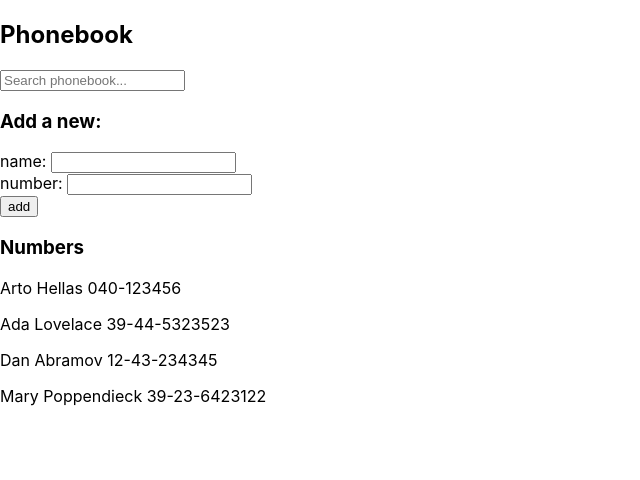
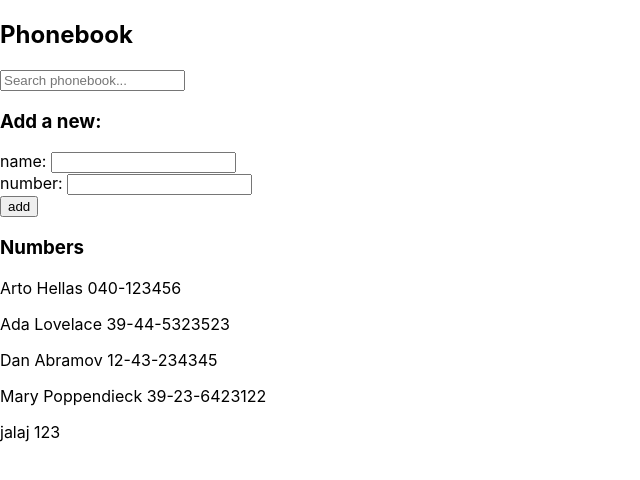
Before and after one commit to codewithjalaj/fullstack-open-2020, a React (Create React App) app in the folder part2/phonebook/: page / in a window 1280 px wide. Shown: the top 480 px of the page, without its empty margins (0-640 px from the left). Built offline with nearby package versions, Linux system fonts and the light colour scheme; data requests are answered from the project's data file; the HTML template or start-up script is replaced by a standard one.

Commit message:
finished 2.15

```diff
--- a/part2/phonebook/db.json
+++ b/part2/phonebook/db.json
@@ -19,6 +19,11 @@
       "name": "Mary Poppendieck",
       "number": "39-23-6423122",
       "id": 4
+    },
+    {
+      "name": "jalaj",
+      "number": "123",
+      "id": 5
     }
   ]
 }
--- a/part2/phonebook/src/Form.js
+++ b/part2/phonebook/src/Form.js
@@ -1,8 +1,11 @@
 import React from 'react';
+import phonebook from './services/phonebook';
 
 const Form = ({ persons, setPersons, newName, newNumber, setNewName, setNewNumber }) => {
 	const handleSubmit = (e) => {
 		e.preventDefault();
+
+		if (newName === '' || newNumber === '') return;
 
 		for (let person of persons) {
 			if (person.name === newName) {
@@ -10,9 +13,10 @@ const Form = ({ persons, setPersons, newName, newNumber, setNewName, setNewNumbe
 			}
 		}
 
-		if (newName === '' || newNumber === '') return;
+		const newEntry = { name: newName, number: newNumber };
 
-		setPersons(persons.concat({ name: newName, number: newNumber }));
+		phonebook.create(newEntry).then((entry) => setPersons(persons.concat(entry)));
+
 		setNewName('');
 		setNewNumber('');
 	};
--- /dev/null
+++ b/part2/phonebook/src/services/phonebook.js
@@ -0,0 +1,9 @@
+import Axios from 'axios';
+const baseUrl = 'http://localhost:3001/persons';
+
+const create = (entry) => {
+	const req = Axios.post(baseUrl, entry);
+	return req.then((res) => res.data);
+};
+
+export default { create };
```
Lines whose indentation alone changed are shown as unchanged.
